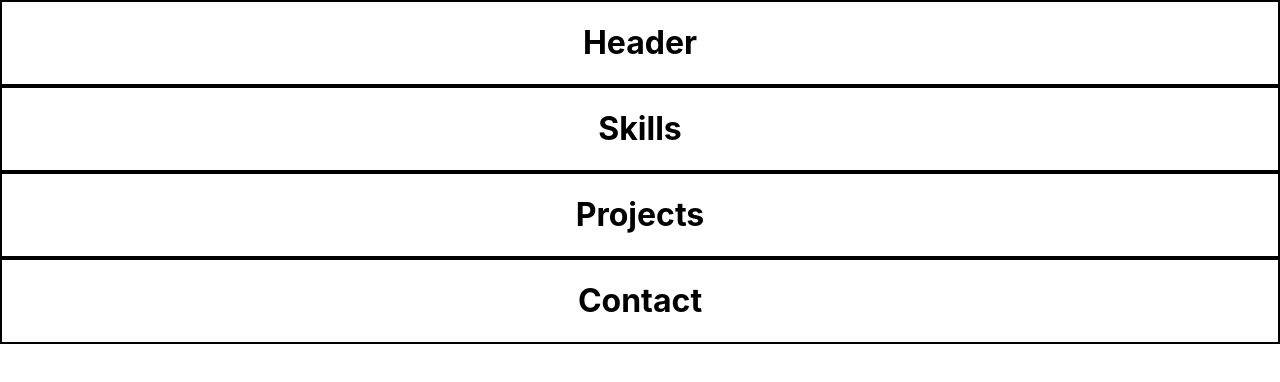
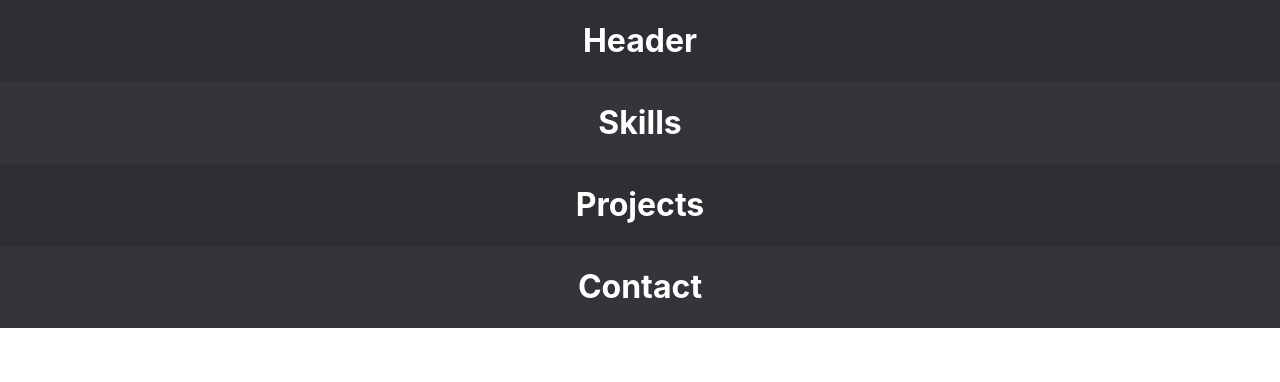
Before and after one commit to ojela028xamk/jere-lansipii-portfolio, a React (Create React App) app: page / in a window 1280 px wide. Shown: the top 382 px of the page. Built offline with nearby package versions, Linux system fonts and the light colour scheme.

Commit message:
color palette

```diff
--- a/src/Website/Contact.module.scss
+++ b/src/Website/Contact.module.scss
@@ -1,4 +1,7 @@
+@import './../variables';
+
 .contact {
   flex: 1;
-  border: 2px solid black;
+  background-color: $secondary-black;
+  color: white;
 }
--- a/src/Website/Header.module.scss
+++ b/src/Website/Header.module.scss
@@ -1,4 +1,7 @@
+@import './../variables';
+
 .header {
   flex: 1;
-  border: 2px solid black;
+  background-color: $primary-black;
+  color: white;
 }
--- a/src/Website/Projects.module.scss
+++ b/src/Website/Projects.module.scss
@@ -1,4 +1,7 @@
+@import './../variables';
+
 .projects {
   flex: 1;
-  border: 2px solid black;
+  background-color: $primary-black;
+  color: white;
 }
--- a/src/Website/Skills.module.scss
+++ b/src/Website/Skills.module.scss
@@ -1,4 +1,7 @@
+@import './../variables';
+
 .skills {
   flex: 1;
-  border: 2px solid black;
+  background-color: $secondary-black;
+  color: white;
 }
--- /dev/null
+++ b/src/_variables.scss
@@ -0,0 +1,4 @@
+$primary-black: #2e2e35;
+$secondary-black: #34343b;
+$blue: #51e5ff;
+$pink: #ec368d;
```
